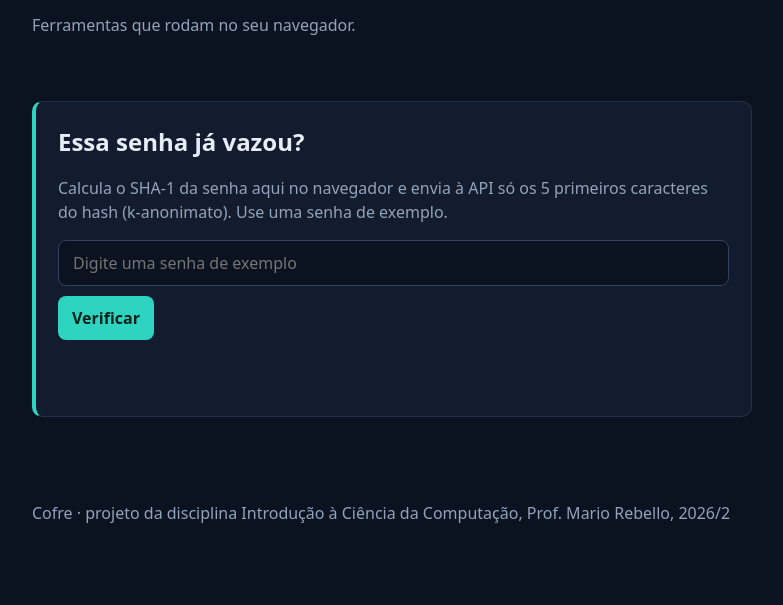
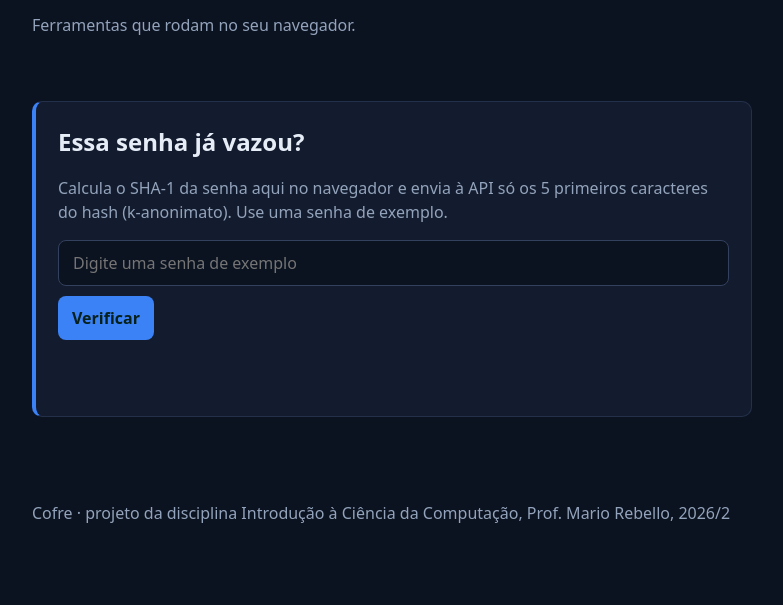
Before and after one commit to GoldenCrew-ADM/cofre, a plain HTML site: page cofre/index.html in a window 1280 px wide. Shown: the part 195-800 px from the top of the page, without its empty margins (248-1031 px from the left). Drawn offline with Linux system fonts and the light colour scheme.

Commit message:
Tema A: muda a cor de destaque

```diff
--- a/cofre/style.css
+++ b/cofre/style.css
@@ -1,6 +1,6 @@
 /* Cores do Cofre */
 :root {
-  --destaque: #2dd4bf;
+  --destaque: #3b82f6;
   --fundo: #0b1220;
   --cartao: #131c2e;
   --texto: #e6edf7;
```
